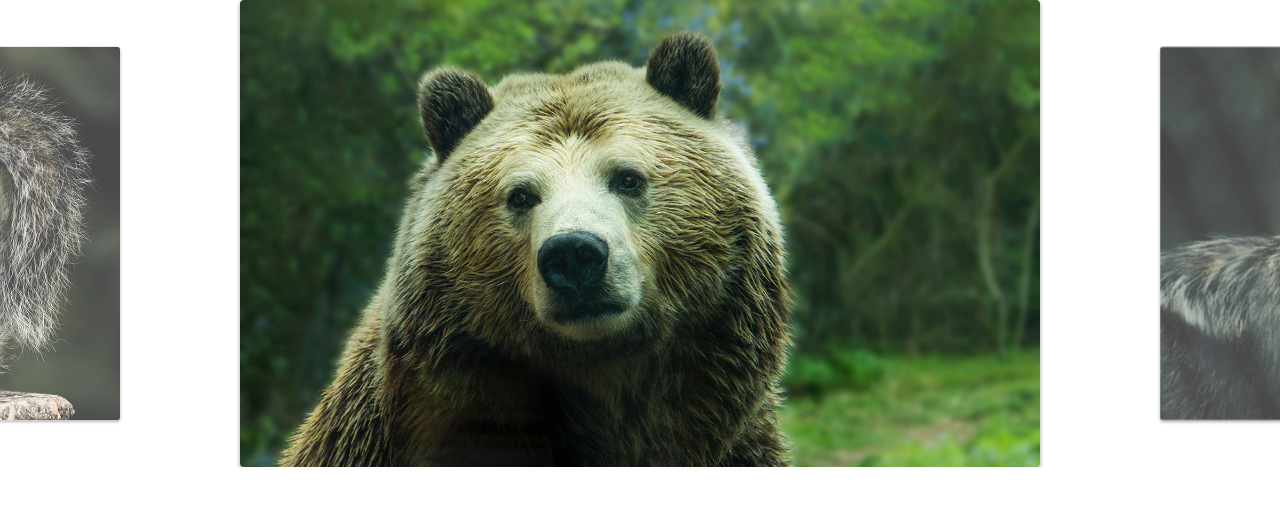
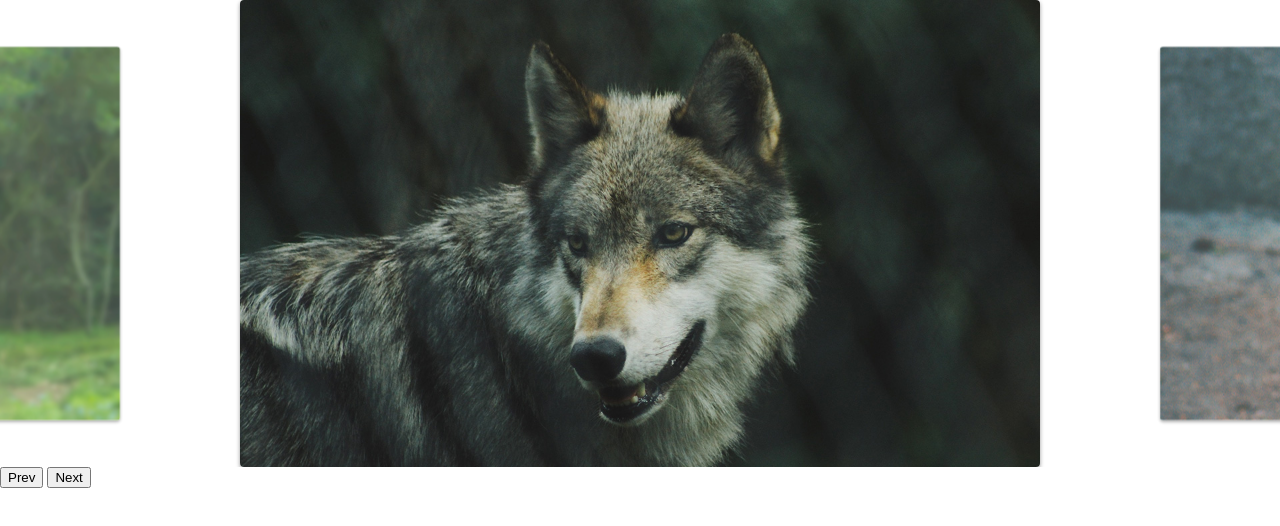
Before and after one commit to gabriel-apg/slide, a plain HTML site: page index.html in a window 1280 px wide. Drawn offline with Linux system fonts and the light colour scheme.

Commit message:
flechas de nav

```diff
--- a/index.html
+++ b/index.html
@@ -19,7 +19,11 @@
       <li><img src="img/foto6.jpg" alt=""></li>
     </ul>
   </div>
+  <div class="arrow-nav">
+    <button class="prev">Prev</button>
+    <button class="next">Next</button>
 
+  </div>
 
   <script type="module" src="js/script.js"></script>
 </body>
--- a/js/script.js
+++ b/js/script.js
@@ -1,8 +1,5 @@
-import Slide from './slide.js';
+import { SlideNav } from "./slide.js";
 
-const slide = new Slide('.slide', '.slide-wrapper');
+const slide = new SlideNav(".slide", ".slide-wrapper");
 slide.init();
-console.log(slide);
-
-slide.changeSlide(3);
-slide.activePrevSlide();
+slide.addArrow(".prev", ".next");
--- a/js/slide.js
+++ b/js/slide.js
@@ -1,6 +1,6 @@
 import debounce from "./debounce.js";
 
-export default class Slide {
+export class Slide {
   constructor(slide, wrapper) {
     this.slide = document.querySelector(slide);
     this.wrapper = document.querySelector(wrapper);
@@ -131,6 +131,10 @@ export default class Slide {
     this.onStart = this.onStart.bind(this);
     this.onMove = this.onMove.bind(this);
     this.onEnd = this.onEnd.bind(this);
+
+    this.activePrevSlide = this.activePrevSlide.bind(this);
+    this.activeNextSlide = this.activeNextSlide.bind(this);
+
     this.onResize = debounce(this.onResize.bind(this), 200);
   }
 
@@ -140,6 +144,20 @@ export default class Slide {
     this.addSlideEvents();
     this.slidesConfig();
     this.addResizeEvent();
+    this.changeSlide(3);
     return this;
   }
 }
+
+export class SlideNav extends Slide {
+  addArrow(prev, next) {
+    this.prevElement = document.querySelector(prev);
+    this.nextElement = document.querySelector(next);
+    this.addArrowEvent();
+  }
+
+  addArrowEvent() {
+    this.prevElement.addEventListener("click", this.activePrevSlide);
+    this.nextElement.addEventListener("click", this.activeNextSlide);
+  }
+}
```
